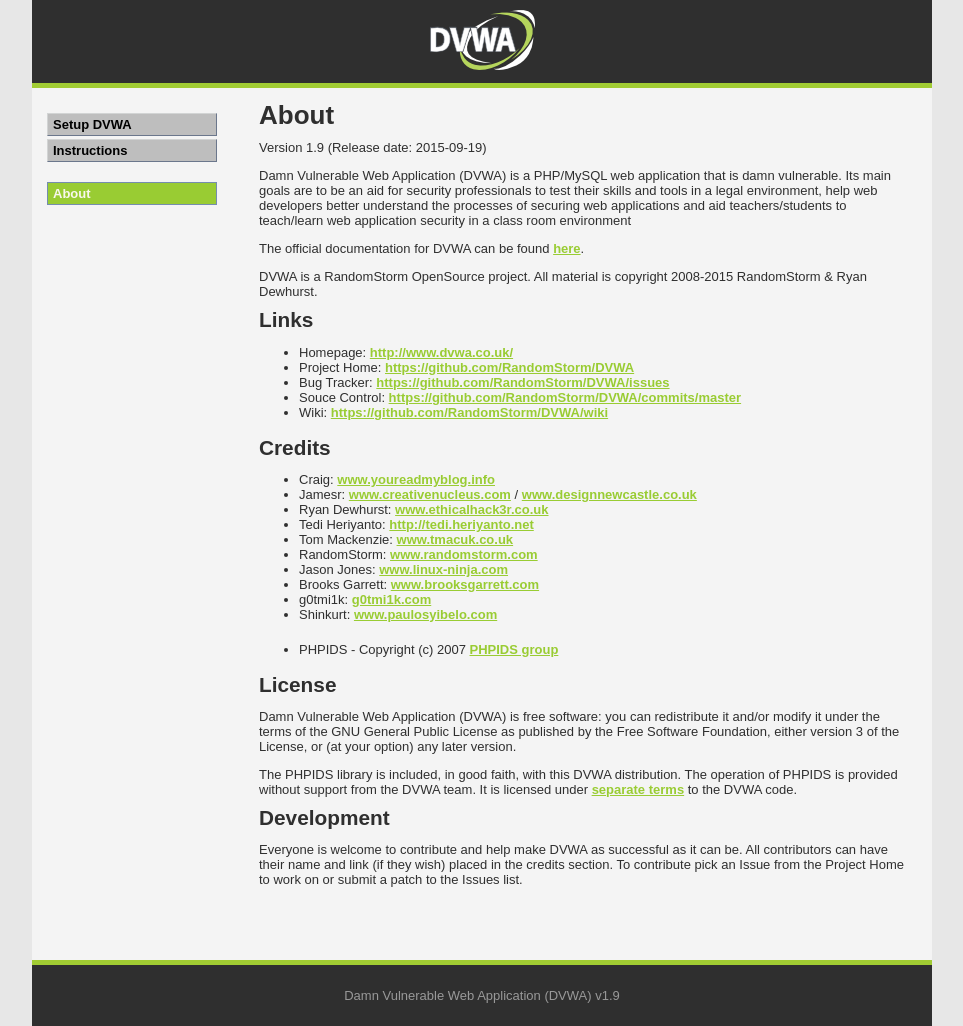
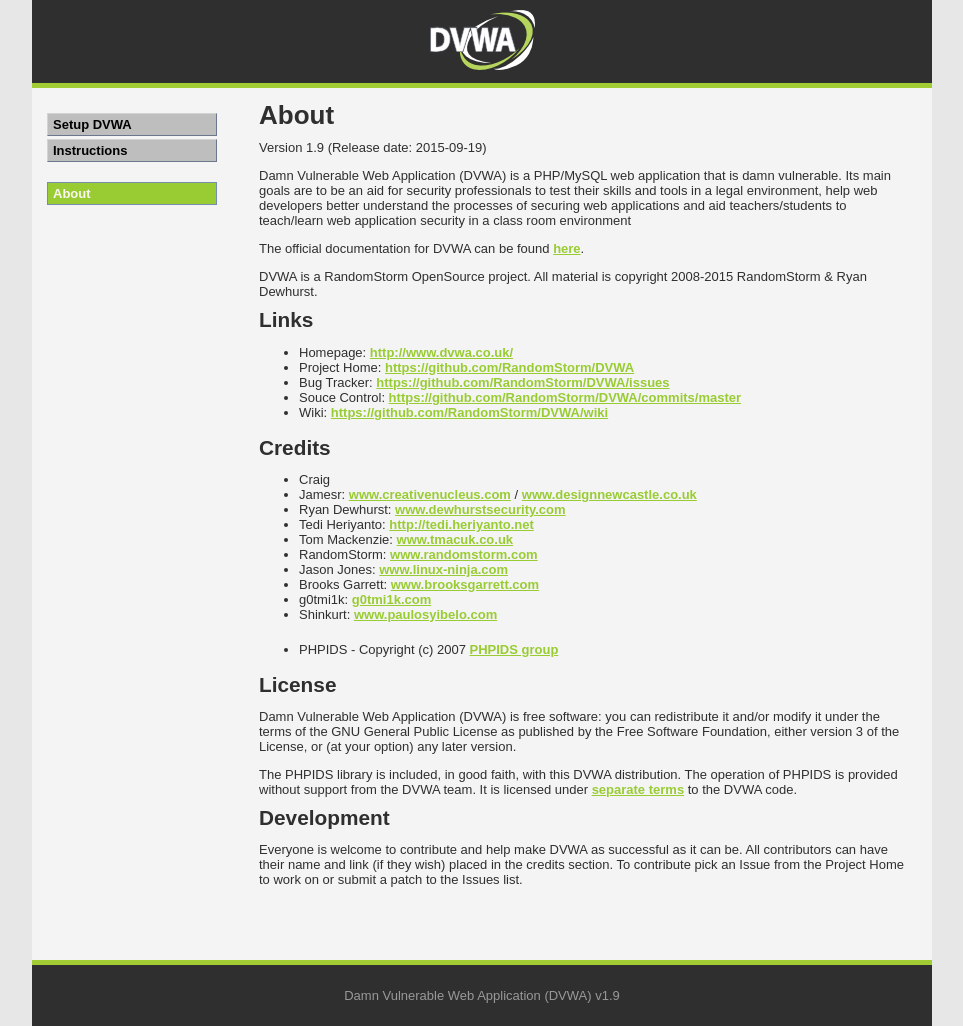
Before and after one commit to digininja/DVWA, a PHP site: page /about.php in a window 1280 px wide. Shown: the whole page, without its empty margins (158-1121 px from the left). Run offline with PHP 8.4, Linux system fonts and the light colour scheme; data that the repository does not hold is empty; a stand-in replaces the project's code that opens the database connection; some libraries are stand-ins or nearby versions.

Commit message:
1.9 release

```diff
--- a/about.php
+++ b/about.php
@@ -28,9 +28,9 @@
 
 	<h2>Credits</h2>
 	<ul>
-		<li>Craig: " . dvwaExternalLinkUrlGet( 'http://www.youreadmyblog.info/','www.youreadmyblog.info' ) . "</li>
+		<li>Craig</li>
 		<li>Jamesr: " . dvwaExternalLinkUrlGet( 'https://www.creativenucleus.com/','www.creativenucleus.com' ) . " / " . dvwaExternalLinkUrlGet( 'http://www.designnewcastle.co.uk/','www.designnewcastle.co.uk' ) . "</li>
-		<li>Ryan Dewhurst: " . dvwaExternalLinkUrlGet( 'http://www.ethicalhack3r.co.uk/','www.ethicalhack3r.co.uk' ) . "</li>
+		<li>Ryan Dewhurst: " . dvwaExternalLinkUrlGet( 'https://www.dewhurstsecurity.com/','www.dewhurstsecurity.com' ) . "</li>
 		<li>Tedi Heriyanto: " . dvwaExternalLinkUrlGet( 'http://tedi.heriyanto.net/','http://tedi.heriyanto.net' ) . "</li>
 		<li>Tom Mackenzie: " . dvwaExternalLinkUrlGet( 'https://www.tmacuk.co.uk/','www.tmacuk.co.uk' ) . "</li>
 		<li>RandomStorm: " . dvwaExternalLinkUrlGet( 'https://www.randomstorm.com/','www.randomstorm.com' ) . "</li>
```
Also changed, not shown: CHANGELOG.md, README.md.
